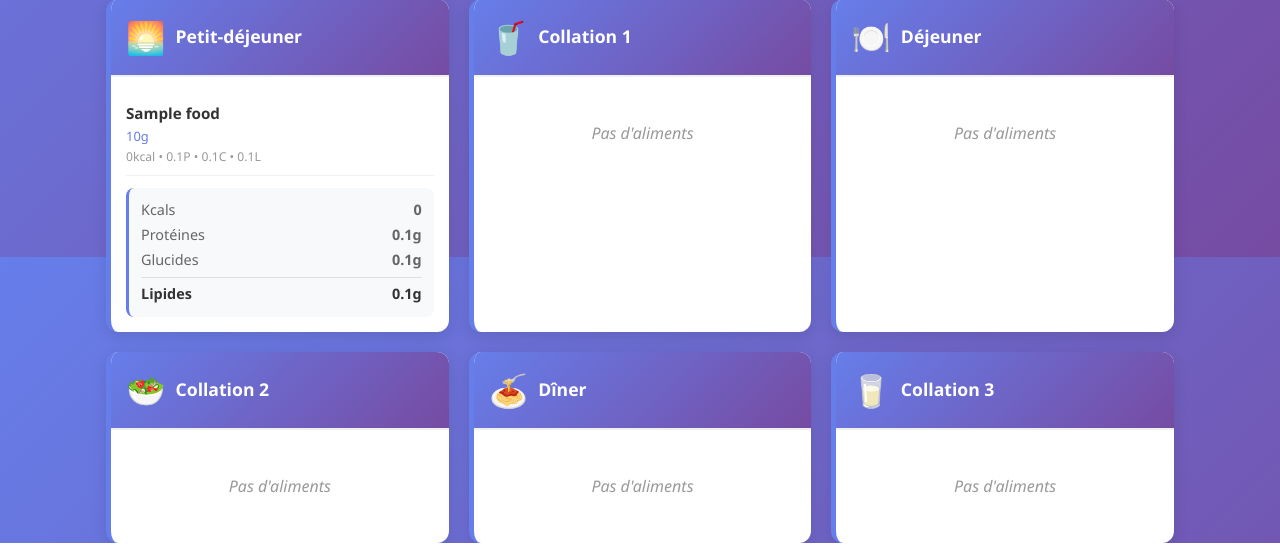
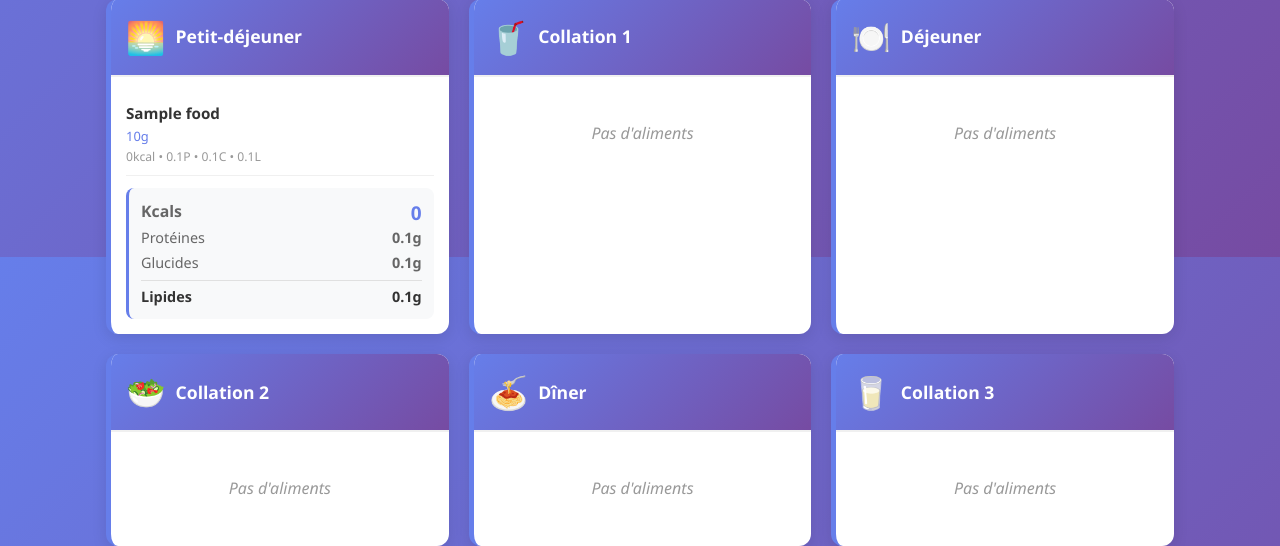
Before and after one commit to paul-gilliard/Dru, a Flask app: template app/templates/athlete_meal_plan.html in a window 1280 px wide. Shown: the part 543-1089 px from the top of the page. Run offline with Flask 2, Linux system fonts and the light colour scheme; the template is opened without the code that fills it: values that come from a table or form of the project are taken from there, others are empty; tables that the repository leaves empty hold one stand-in row (values such as "Sample post"); parts of the project's set-up code (start-up, migrations or seed data) failed here and were passed over.

Commit message:
style: Highlight kcals in meal subtotals with bold and larger font

```diff
--- a/app/templates/athlete_meal_plan.html
+++ b/app/templates/athlete_meal_plan.html
@@ -367,9 +367,9 @@
                             </div>
 
                             <div class="meal-totals">
-                                <div class="meal-total-row">
+                                <div class="meal-total-row" style="border: none; padding: 0; margin: 0; font-weight: 700; font-size: 1.1em;">
                                     <span>Kcals</span>
-                                    <strong id="meal_{{ meal_num }}_kcals">0</strong>
+                                    <strong id="meal_{{ meal_num }}_kcals" style="color: #667eea; font-size: 1.2em;">0</strong>
                                 </div>
                                 <div class="meal-total-row">
                                     <span>Protéines</span>
```
